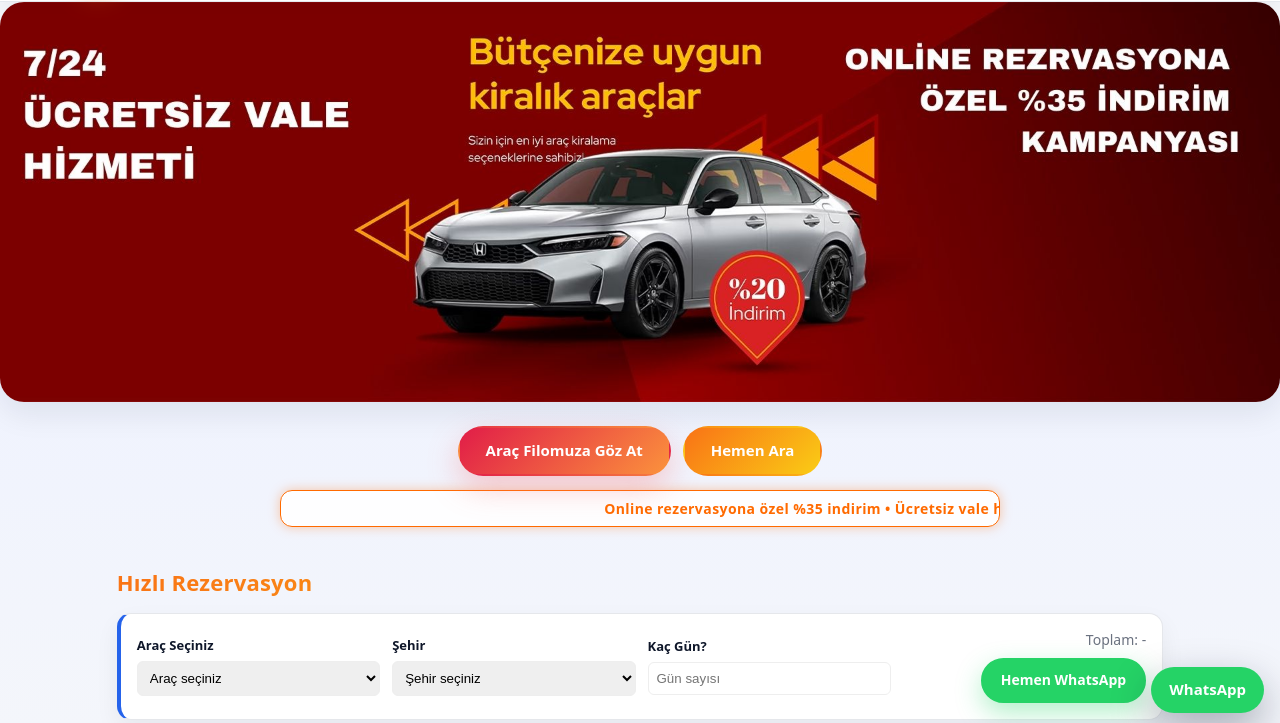
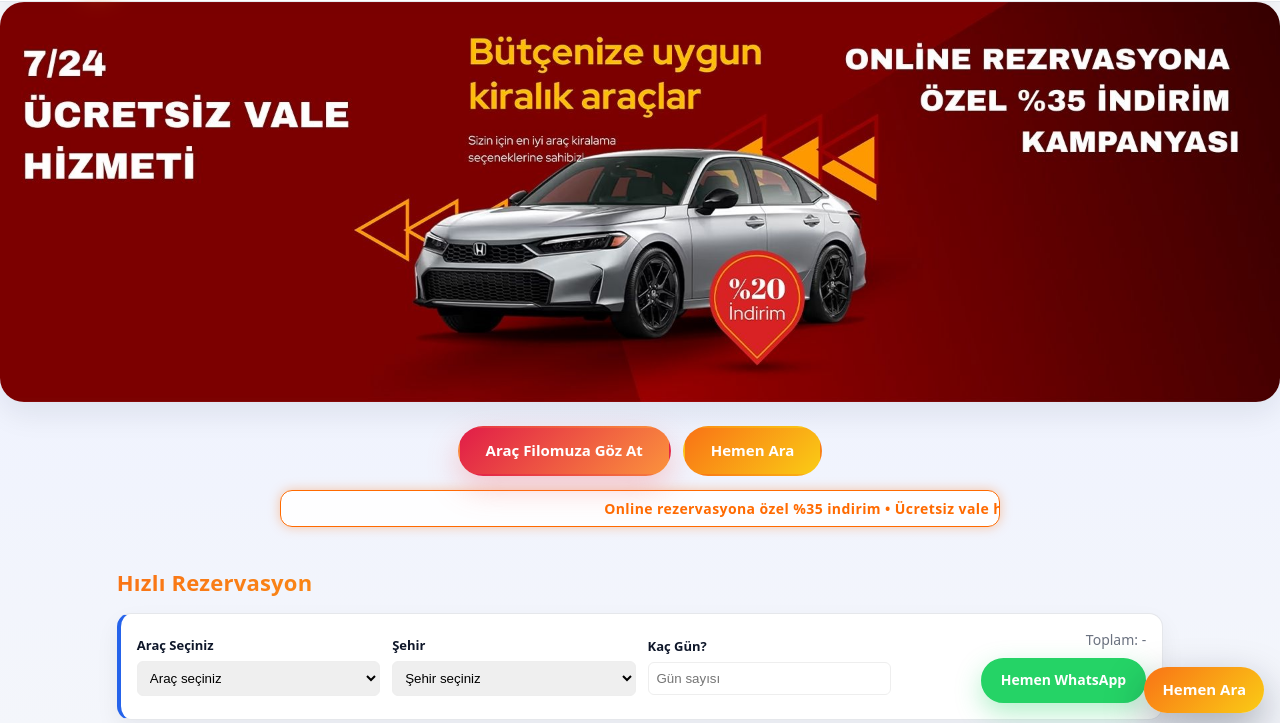
Before and after one commit to floracarfilo-droid/Softami, a plain HTML site: page index.html in a window 1280 px wide. Shown: the part 69-792 px from the top of the page. Drawn offline with Linux system fonts and the light colour scheme.

Commit message:
Add files via upload

```diff
--- a/index.html
+++ b/index.html
@@ -487,7 +487,7 @@
       position:fixed;
       right:16px;
       bottom:18px;
-      background:var(--whatsapp);
+      background:linear-gradient(135deg,var(--orange1),var(--orange2));
       color:#fff;
       padding:12px 18px;
       border-radius:999px;
@@ -994,8 +994,8 @@
 </div>
 </footer>
 <!-- SABİT WHATSAPP -->
-<a class="wh" href="https://wa.me/905513464075" rel="noopener" target="_blank">
-    WhatsApp
+<a class="wh" href="tel:+905513464075">
+    Hemen Ara
   </a>
 <!-- Araç görsel & detay modal -->
 <div aria-hidden="true" class="modal" id="modal" role="dialog">
```
